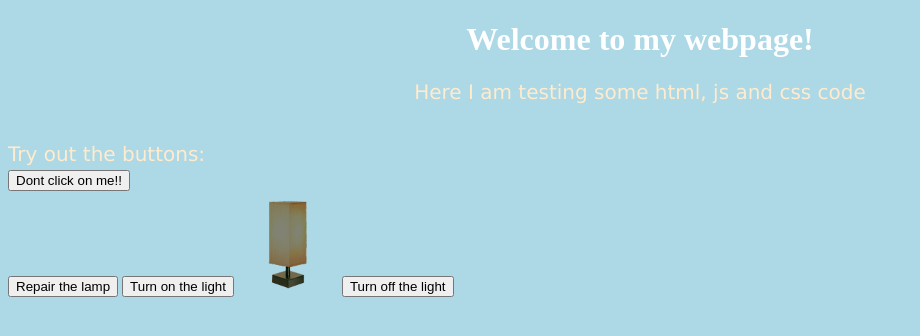
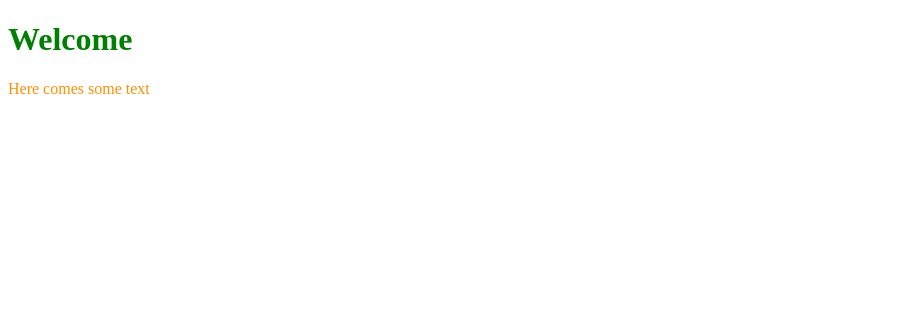
Before and after one commit to Kirill9m/git-kirill, a plain HTML site: page index.html in a window 1280 px wide. Shown: the whole page, without its empty margins (0-920 px from the left). Drawn offline with Linux system fonts and the light colour scheme.

Commit message:
All moved to one folder

```diff
--- a/index.html
+++ b/index.html
@@ -1,34 +1,15 @@
 <!DOCTYPE html>
 <html>
-    <head>
-        <link rel="stylesheet" href="style.css">
-    </head>
+<head>
+    <meta charset='utf-8'>
+    <meta http-equiv='X-UA-Compatible' content='IE=edge'>
+    <title>Page Title</title>
+    <meta name='viewport' content='width=device-width, initial-scale=1'>
+    <link rel='stylesheet' type='text/css' media='screen' href='main.css'>
+    <script src='main.js'></script>
+</head>
 <body>
-    <h1>Welcome to my webpage!</h1>
-    <p>Here I am  testing some html, js and css code</p>
-    <br>
-    <script>
-        window.onload = function() {
-            document.getElementById('myImage2').style.display='none';
-        };
-    </script>
-    <p1 id="text1"></p1>
-    <br>
-    <script src="script.js"></script>
-    <script src="script2.js"></script>
-    <script src="script3.js"></script>
-        <p1 id="text2"></p1>
-        <p1 id="text3"></p1>
-    <button type="button" onclick="myFunction()">Dont click on me!!</button>
-    <br>
-    <button type="button" onclick="repairTheLamp()">Repair the lamp</button>
-
-<button onclick="document.getElementById('myImage').src='/files/lampOn.png'">Turn on the light</button>
-
-<img id="myImage" src="/files/lampOff.png" style="width:100px">
-<img id="myImage2" src="/files/lampBroken.png" style="width:100px">
-
-<button onclick="document.getElementById('myImage').src='/files/lampOff.png'">Turn off the light</button>
-
+    <h1>Welcome</h1>
+    <p1>Here comes some text</p1>
 </body>
 </html>
--- /dev/null
+++ b/main.css
@@ -0,0 +1,7 @@
+h1 {
+    color: green;
+    text-align: left;
+}
+p1 {
+    color: rgb(255, 145, 0);
+}
```
Also changed, not shown: Test/test.html (added, +34 -0 lines), Test/test.js (added, +33 -0 lines), Test/files/lampBroken.png (renamed from files/lampBroken.png), Test/files/lampOff.png (renamed from files/lampOff.png), Test/files/lampOn.png (renamed from files/lampOn.png), Test/script.js (renamed from script.js), Test/script2.js (renamed from script2.js), Test/script3.js (renamed from script3.js), Test/style.css (renamed from style.css), main.js (added).
